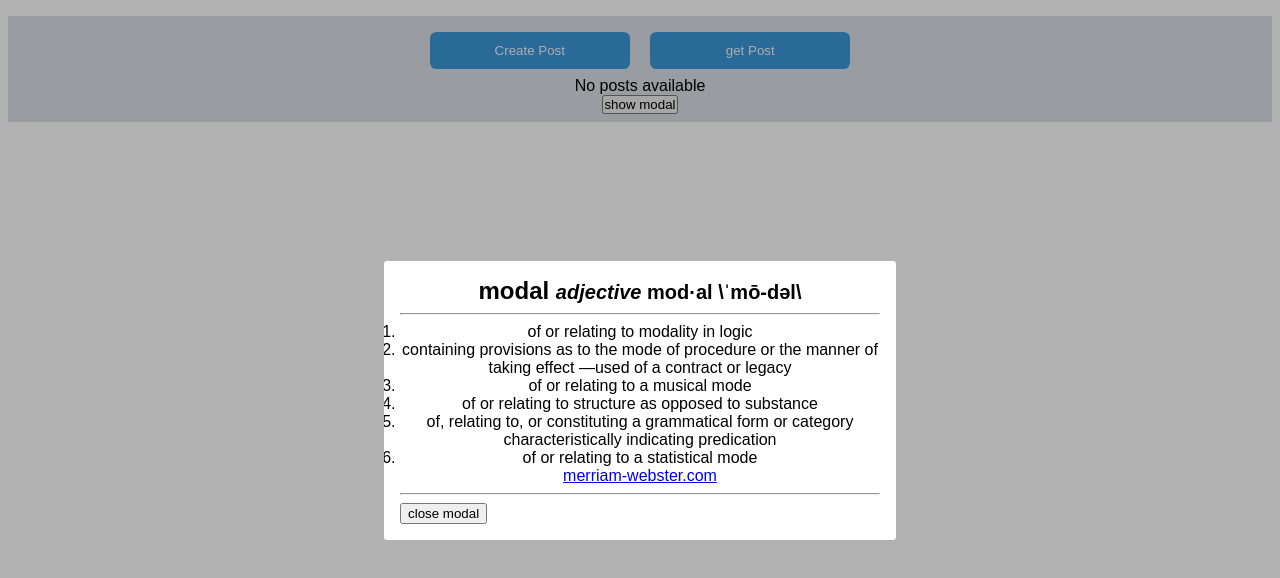
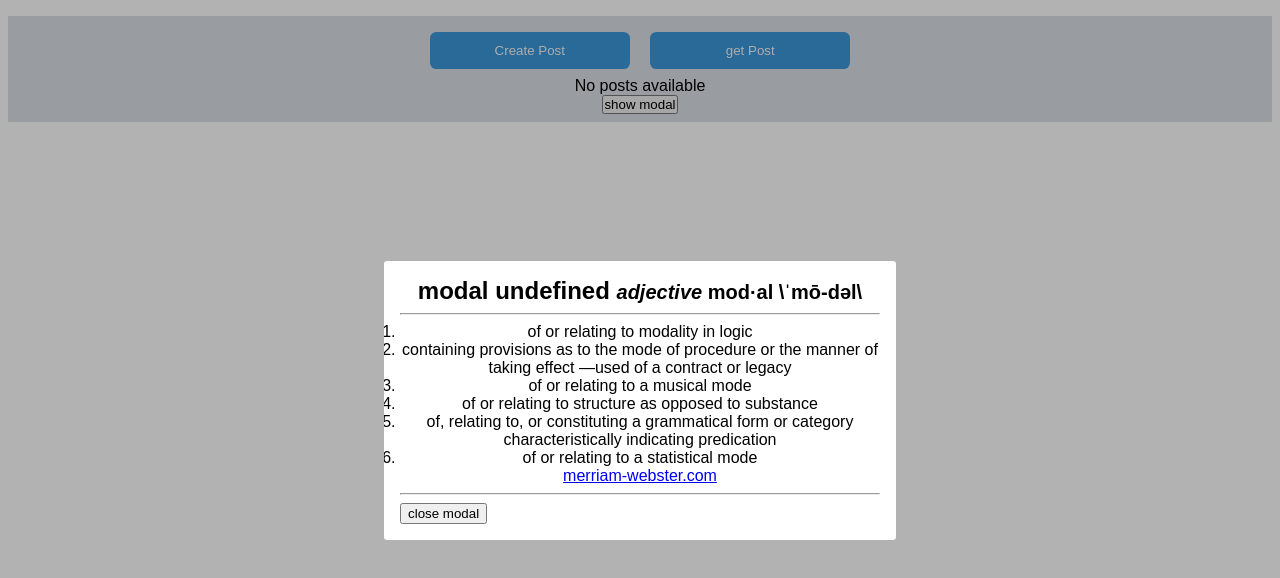
Before and after one commit to dheesimha/whistleblower, a SvelteKit app: page / in a window 1280 px wide. Both pictures are taken after a click on the button "show modal". Shown: the top 578 px of the page. Built offline with nearby package versions, Linux system fonts and the light colour scheme.

Commit message:
modify modal

```diff
--- a/src/routes/+page.svelte
+++ b/src/routes/+page.svelte
@@ -26,6 +26,7 @@
   });
   let allPosts
   let postItems
+  let modalNo
   async function connectWallet() {
     if (window2.ethereum) {
       try {
@@ -108,6 +109,7 @@ return (<Posts p_id={post?.post_id} title={post?.post_title} file={post?.file_ad
   <Posts /> -->
   {#if allPosts && allPosts.length > 0}
   {#each allPosts as postItems}
+  <div on:click={()=> {showModal=true; modalNo=postItems.post_id}} class='post-wrapper' >
     <Posts
       p_id={postItems.post_id}
       title={postItems.post_title}
@@ -115,16 +117,17 @@ return (<Posts p_id={post?.post_id} title={post?.post_title} file={post?.file_ad
       description={postItems.post_description}
       u_id={postItems.uploader_id}
     />
+  </div>
   {/each}
 {:else}
   <!-- Handle case when allPosts is null or empty -->
   <p>No posts available</p>
 {/if}
-  <button on:click={() => (showModal = true)}> show modal </button>
+  <button on:click={() => (showModal = true)}> show modal  </button>
 
   <Modal bind:showModal>
     <h2 slot="header">
-      modal
+      modal {modalNo}
       <small><em>adjective</em> mod·al \ˈmō-dəl\</small>
     </h2>
 
--- a/src/routes/create/+page.svelte
+++ b/src/routes/create/+page.svelte
@@ -11,6 +11,8 @@
 onMount(()=>{
   console.log($signer)
 })
+let myId = localStorage.getItem('signerAddress')
+
   const uploadFile = async(file) =>{
 
     const output = await lighthouse.upload(file, "d8ee101c.800c068867e54a9c881008303220d9f0", false, null, progressCallback)
```
